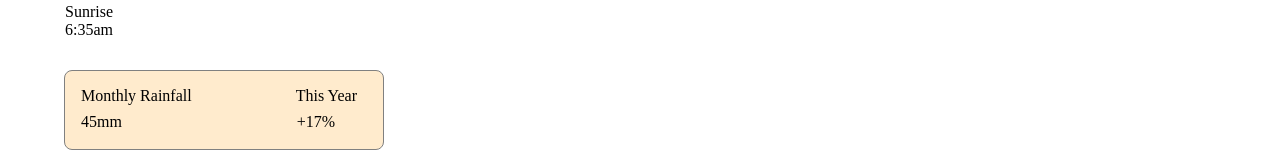
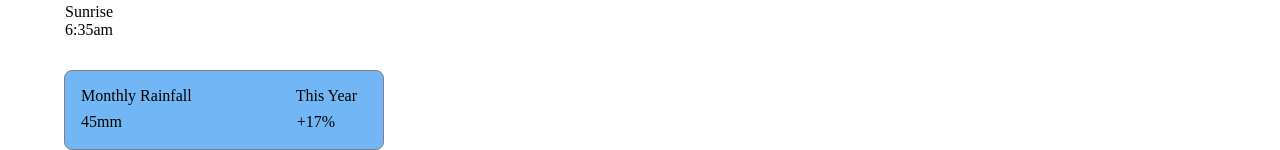
Before and after one commit to miskiat/weatherapp, a React (Vite) app: page / in a window 1280 px wide. Shown: the part 682-832 px from the top of the page. Built offline with nearby package versions, Linux system fonts and the light colour scheme.

Commit message:
section-two

```diff
--- a/src/App.css
+++ b/src/App.css
@@ -66,7 +66,7 @@
 .section-two {
   height: 5rem;
   width: 20rem;
-  background-color: blanchedalmond;
+  background-color: rgb(114, 182, 245);
   border-radius: 0.5rem;
   border: 1px solid grey;
   margin-left: 4rem;
```
